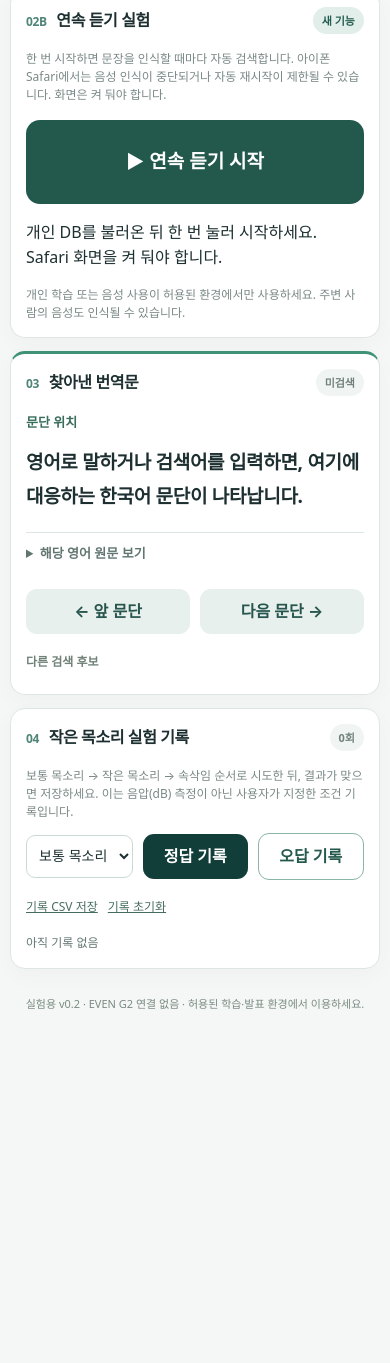
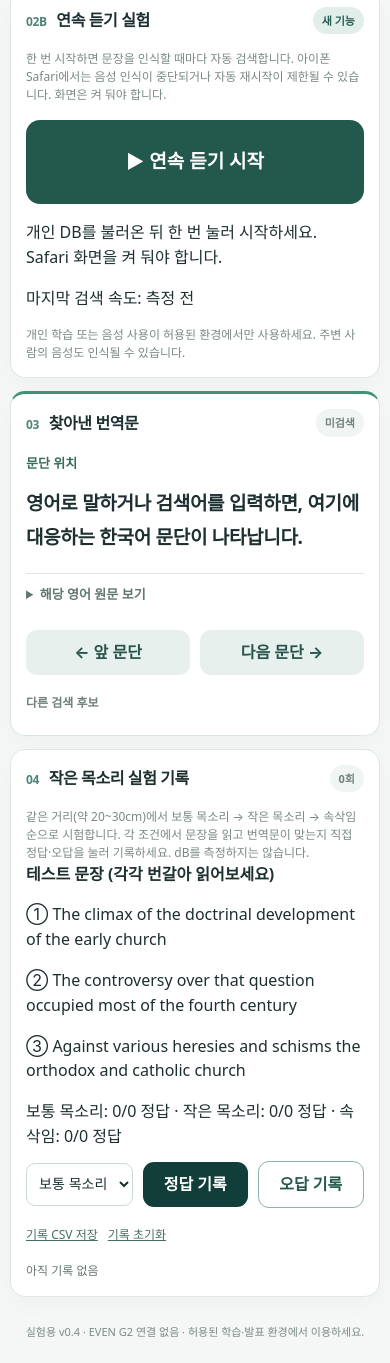
Before and after one commit to godinusalways2-cmyk/even-voice-search, a plain HTML site: page index.html in a window 390 px wide. Shown: the part 907-2270 px from the top of the page. Before the commit the page ends 1974 px from the top, so only its background shows below. Drawn offline with Linux system fonts and the light colour scheme.

Commit message:
Show search-only timing and structured quiet-voice comparison on iPhone

```diff
--- a/index.html
+++ b/index.html
@@ -30,7 +30,7 @@
     <label class="field-label" for="q">직접 입력하거나 인식 결과 수정</label>
     <div class="search-input"><input id="q" type="search" autocomplete="off" autocapitalize="off" spellcheck="false" placeholder="예: The climax of the doctrinal"><button type="button" id="clearSearch" title="입력 지우기" aria-label="입력 지우기">×</button></div>
   </section>
-  <section class="panel auto-panel" aria-labelledby="auto-label"><div class="section-header"><h2 id="auto-label"><span class="num">02B</span> 연속 듣기 실험</h2><span class="chip">새 기능</span></div><p class="fineprint">한 번 시작하면 문장을 인식할 때마다 자동 검색합니다. 아이폰 Safari에서는 음성 인식이 중단되거나 자동 재시작이 제한될 수 있습니다. 화면은 켜 둬야 합니다.</p><button type="button" class="voice-button auto-button" id="autoListen" aria-pressed="false">▶ 연속 듣기 시작</button><p id="autoStatus" role="status" aria-live="polite">개인 DB를 먼저 불러오세요.</p><div class="auto-preview" id="autoPreview" hidden><div class="reference" id="autoPreviewHeading"></div><p class="korean" id="autoPreviewBody"></p></div><p class="fineprint">개인 학습 또는 음성 사용이 허용된 환경에서만 사용하세요. 주변 사람의 음성도 인식될 수 있습니다.</p></section>
+  <section class="panel auto-panel" aria-labelledby="auto-label"><div class="section-header"><h2 id="auto-label"><span class="num">02B</span> 연속 듣기 실험</h2><span class="chip">새 기능</span></div><p class="fineprint">한 번 시작하면 문장을 인식할 때마다 자동 검색합니다. 아이폰 Safari에서는 음성 인식이 중단되거나 자동 재시작이 제한될 수 있습니다. 화면은 켜 둬야 합니다.</p><button type="button" class="voice-button auto-button" id="autoListen" aria-pressed="false">▶ 연속 듣기 시작</button><p id="autoStatus" role="status" aria-live="polite">개인 DB를 먼저 불러오세요.</p><p class="search-speed" id="autoSpeed">마지막 검색 속도: 측정 전</p><div class="auto-preview" id="autoPreview" hidden><div class="reference" id="autoPreviewHeading"></div><p class="korean" id="autoPreviewBody"></p></div><p class="fineprint">개인 학습 또는 음성 사용이 허용된 환경에서만 사용하세요. 주변 사람의 음성도 인식될 수 있습니다.</p></section>
   <section class="panel answer" aria-labelledby="answer-label">
     <div class="section-header"><h2 id="answer-label"><span class="num">03</span> 찾아낸 번역문</h2><span id="confidence" class="chip muted">미검색</span></div>
     <div class="reference" id="reference">문단 위치</div>
@@ -41,12 +41,12 @@
   </section>
   <section class="panel experiment" aria-labelledby="experiment-label">
     <div class="section-header"><h2 id="experiment-label"><span class="num">04</span> 작은 목소리 실험 기록</h2><span class="chip muted" id="trialCount">0회</span></div>
-    <p class="fineprint">보통 목소리 → 작은 목소리 → 속삭임 순서로 시도한 뒤, 결과가 맞으면 저장하세요. 이는 음압(dB) 측정이 아닌 사용자가 지정한 조건 기록입니다.</p>
+    <p class="fineprint">같은 거리(약 20~30cm)에서 보통 목소리 → 작은 목소리 → 속삭임 순으로 시험합니다. 각 조건에서 문장을 읽고 번역문이 맞는지 직접 정답·오답을 눌러 기록하세요. dB를 측정하지는 않습니다.</p><div class="prompt-box"><strong>테스트 문장 (각각 번갈아 읽어보세요)</strong><p>① The climax of the doctrinal development of the early church</p><p>② The controversy over that question occupied most of the fourth century</p><p>③ Against various heresies and schisms the orthodox and catholic church</p></div><div class="test-summary" id="testSummary" aria-live="polite">보통 목소리: 0/0 · 작은 목소리: 0/0 · 속삭임: 0/0</div>
     <div class="line test-controls"><select id="volumeLabel" aria-label="발화 크기"><option value="보통 목소리">보통 목소리</option><option value="작은 목소리">작은 목소리</option><option value="속삭임">속삭임</option></select><button class="btn btn-primary" type="button" id="recordSuccess">정답 기록</button><button class="btn btn-outline" type="button" id="recordFail">오답 기록</button></div>
     <div class="line test-controls"><button type="button" class="text-button" id="exportLog">기록 CSV 저장</button><button type="button" class="text-button" id="resetLog">기록 초기화</button></div>
     <div id="logs" class="logs">아직 기록 없음</div>
   </section>
-  <footer>실험용 v0.2 · EVEN G2 연결 없음 · 허용된 학습·발표 환경에서 이용하세요.</footer>
+  <footer>실험용 v0.4 · EVEN G2 연결 없음 · 허용된 학습·발표 환경에서 이용하세요.</footer>
  </main>
  <script type="module" src="app.js"></script>
  <script type="module" src="continuous.js"></script>
```
